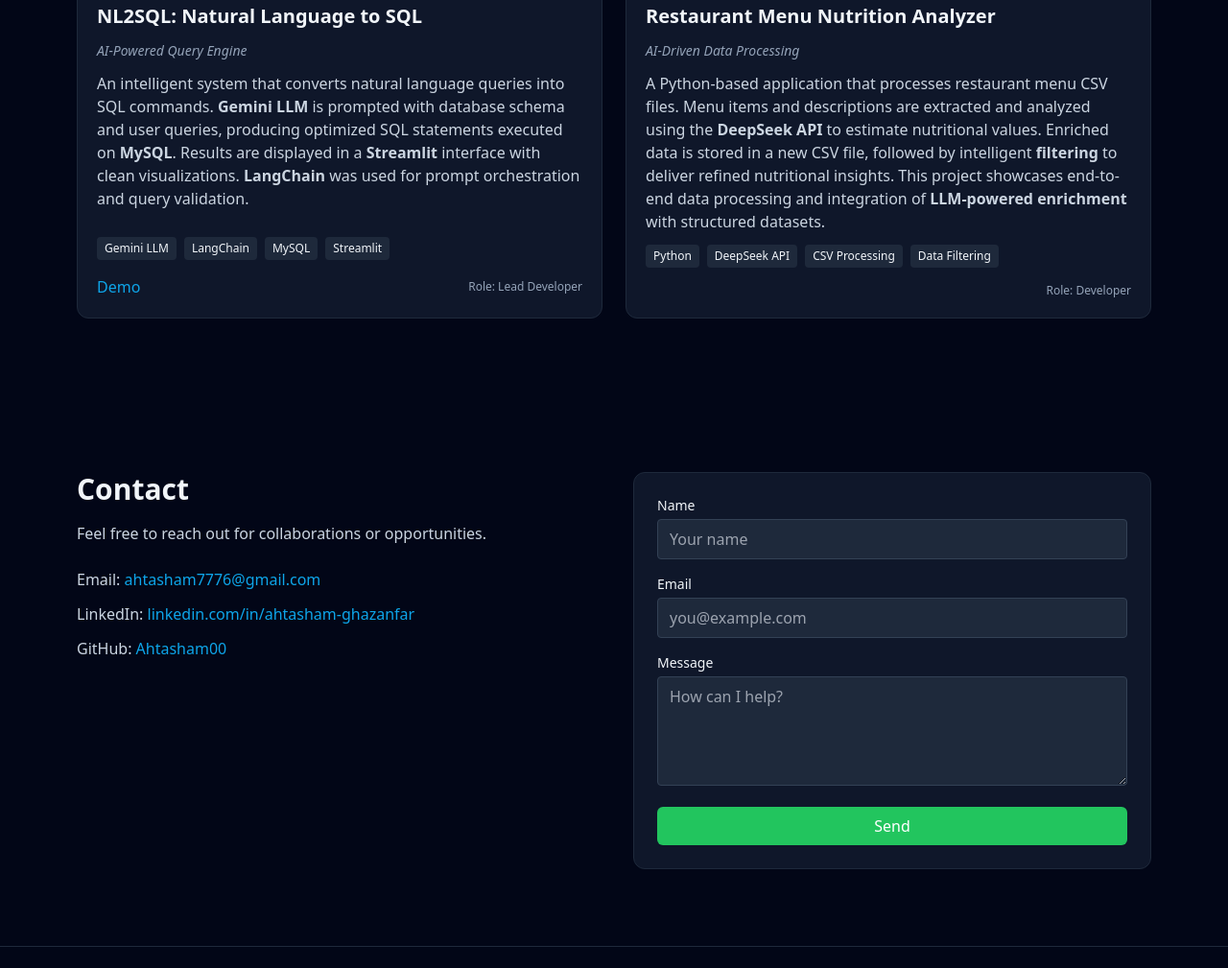
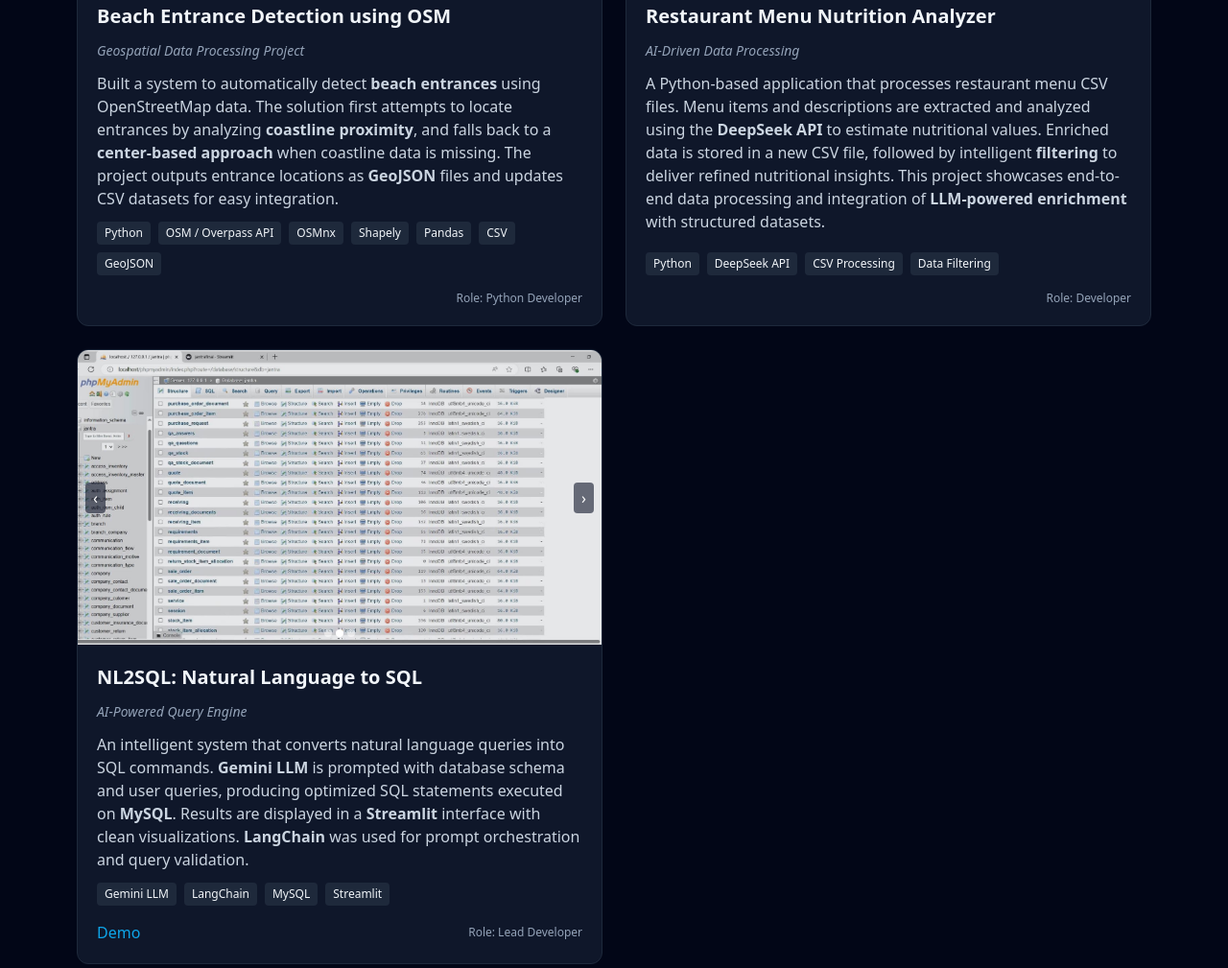
Before and after one commit to Ahtasham00/Ahtasham00.github.io, a plain HTML site: page index.html in a window 1280 px wide. Shown: the part 2749-3758 px from the top of the page at 96% size. Drawn offline with nearby package versions, Linux system fonts and the light colour scheme.

Commit message:
Updated project card for Beach Entrance Detection

```diff
--- a/index.html
+++ b/index.html
@@ -255,38 +255,39 @@
 <!-- Project Card 3 -->
 <article class="group h-full rounded-xl border border-slate-800 bg-slate-900 overflow-hidden hover:border-slate-700 transition flex flex-col">
   <div class="relative aspect-video bg-slate-800/60 overflow-hidden" data-slider data-images="assets/projects/card3/1.jpg,assets/projects/card3/2.jpg,assets/projects/card3/3.jpg">
-      <img alt="NL2SQL application screenshots"
-        class="h-full w-full object-cover opacity-90 group-hover:opacity-100 transition" />
+    <img alt="Beach Entrance Detection screenshots" class="h-full w-full object-cover opacity-90 group-hover:opacity-100 transition" />
     <button type="button" class="absolute left-2 top-1/2 -translate-y-1/2 bg-slate-900/60 hover:bg-slate-900/80 text-white px-2 py-1 rounded" data-prev>‹</button>
     <button type="button" class="absolute right-2 top-1/2 -translate-y-1/2 bg-slate-900/60 hover:bg-slate-900/80 text-white px-2 py-1 rounded" data-next>›</button>
     <div class="absolute bottom-2 left-1/2 -translate-x-1/2 flex gap-1" data-dots></div>
   </div>
 
   <div class="p-5 space-y-3 flex flex-col flex-grow">
-      <h3 class="text-xl font-semibold">NL2SQL: Natural Language to SQL</h3>
-      <p class="text-slate-400 text-sm italic">AI-Powered Query Engine</p>
+    <h3 class="text-xl font-semibold">Beach Entrance Detection using OSM</h3>
+    <p class="text-slate-400 text-sm italic">Geospatial Data Processing Project</p>
     <p class="text-slate-300 flex-1">
-        An intelligent system that converts natural language queries into SQL commands.
-        <strong>Gemini LLM</strong> is prompted with database schema and user queries,
-        producing optimized SQL statements executed on <strong>MySQL</strong>.
-        Results are displayed in a <strong>Streamlit</strong> interface with clean visualizations.
-        <strong>LangChain</strong> was used for prompt orchestration and query validation.
+      Built a system to automatically detect <strong>beach entrances</strong> using OpenStreetMap data. The solution first
+      attempts to locate entrances by analyzing <strong>coastline proximity</strong>, and falls back to a
+      <strong>center-based approach</strong> when coastline data is missing. The project outputs entrance
+      locations as <strong>GeoJSON</strong> files and updates CSV datasets for easy integration.
     </p>
 
     <div class="flex flex-wrap gap-2 text-xs">
-        <span class="px-2 py-1 rounded bg-slate-800">Gemini LLM</span>
-        <span class="px-2 py-1 rounded bg-slate-800">LangChain</span>
-        <span class="px-2 py-1 rounded bg-slate-800">MySQL</span>
-        <span class="px-2 py-1 rounded bg-slate-800">Streamlit</span>
+      <span class="px-2 py-1 rounded bg-slate-800">Python</span>
+      <span class="px-2 py-1 rounded bg-slate-800">OSM / Overpass API</span>
+      <span class="px-2 py-1 rounded bg-slate-800">OSMnx</span>
+      <span class="px-2 py-1 rounded bg-slate-800">Shapely</span>
+      <span class="px-2 py-1 rounded bg-slate-800">Pandas</span>
+      <span class="px-2 py-1 rounded bg-slate-800">CSV</span>
+      <span class="px-2 py-1 rounded bg-slate-800">GeoJSON</span>
     </div>
 
     <!-- Footer pinned to bottom -->
     <div class="pt-1 flex gap-4 items-center mt-auto">
-        <a class="text-primary hover:underline js-open-video" href="#" data-video="assets/videos/2.mp4">Demo</a>
-        <span class="ml-auto text-xs text-slate-400">Role: Lead Developer</span>
+      <span class="ml-auto text-xs text-slate-400">Role: Python Developer</span>
     </div>
   </div>
 </article>
+
   <!-- Project Card 4 -->
 <article
 class="group h-full rounded-xl border border-slate-800 bg-slate-900 overflow-hidden hover:border-slate-700 transition flex flex-col">
@@ -324,6 +325,41 @@
 </div>
 </article>
 
+ <!-- Project Card 5 -->
+<article class="group h-full rounded-xl border border-slate-800 bg-slate-900 overflow-hidden hover:border-slate-700 transition flex flex-col">
+    <div class="relative aspect-video bg-slate-800/60 overflow-hidden" data-slider data-images="assets/projects/card5/1.jpg,assets/projects/card5/2.jpg,assets/projects/card5/3.jpg">
+      <img alt="NL2SQL application screenshots"
+        class="h-full w-full object-cover opacity-90 group-hover:opacity-100 transition" />
+      <button type="button" class="absolute left-2 top-1/2 -translate-y-1/2 bg-slate-900/60 hover:bg-slate-900/80 text-white px-2 py-1 rounded" data-prev>‹</button>
+      <button type="button" class="absolute right-2 top-1/2 -translate-y-1/2 bg-slate-900/60 hover:bg-slate-900/80 text-white px-2 py-1 rounded" data-next>›</button>
+      <div class="absolute bottom-2 left-1/2 -translate-x-1/2 flex gap-1" data-dots></div>
+    </div>
+
+    <div class="p-5 space-y-3 flex flex-col flex-grow">
+      <h3 class="text-xl font-semibold">NL2SQL: Natural Language to SQL</h3>
+      <p class="text-slate-400 text-sm italic">AI-Powered Query Engine</p>
+      <p class="text-slate-300 flex-1">
+        An intelligent system that converts natural language queries into SQL commands.
+        <strong>Gemini LLM</strong> is prompted with database schema and user queries,
+        producing optimized SQL statements executed on <strong>MySQL</strong>.
+        Results are displayed in a <strong>Streamlit</strong> interface with clean visualizations.
+        <strong>LangChain</strong> was used for prompt orchestration and query validation.
+      </p>
+
+      <div class="flex flex-wrap gap-2 text-xs">
+        <span class="px-2 py-1 rounded bg-slate-800">Gemini LLM</span>
+        <span class="px-2 py-1 rounded bg-slate-800">LangChain</span>
+        <span class="px-2 py-1 rounded bg-slate-800">MySQL</span>
+        <span class="px-2 py-1 rounded bg-slate-800">Streamlit</span>
+      </div>
+
+      <!-- Footer pinned to bottom -->
+      <div class="pt-1 flex gap-4 items-center mt-auto">
+        <a class="text-primary hover:underline js-open-video" href="#" data-video="assets/videos/2.mp4">Demo</a>
+        <span class="ml-auto text-xs text-slate-400">Role: Lead Developer</span>
+      </div>
+    </div>
+  </article>
         </div>
     </section>
 
```
Also changed, not shown: assets/projects/card3/1.jpg, assets/projects/card3/2.JPG, assets/projects/card3/3.JPG, assets/projects/card5/1.jpg (added), assets/projects/card5/2.JPG (added), assets/projects/card5/3.JPG (added), 1 other file. Lines whose indentation alone changed are shown as unchanged.
